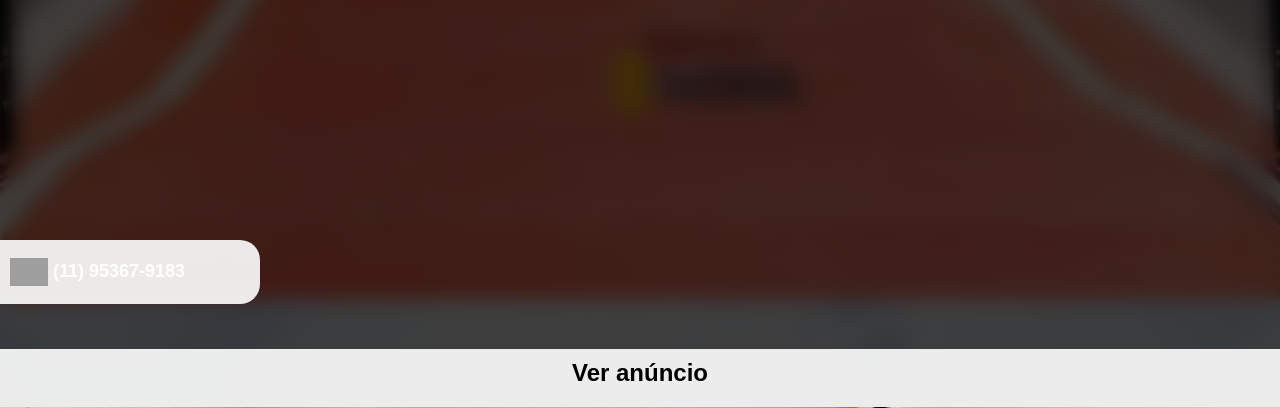
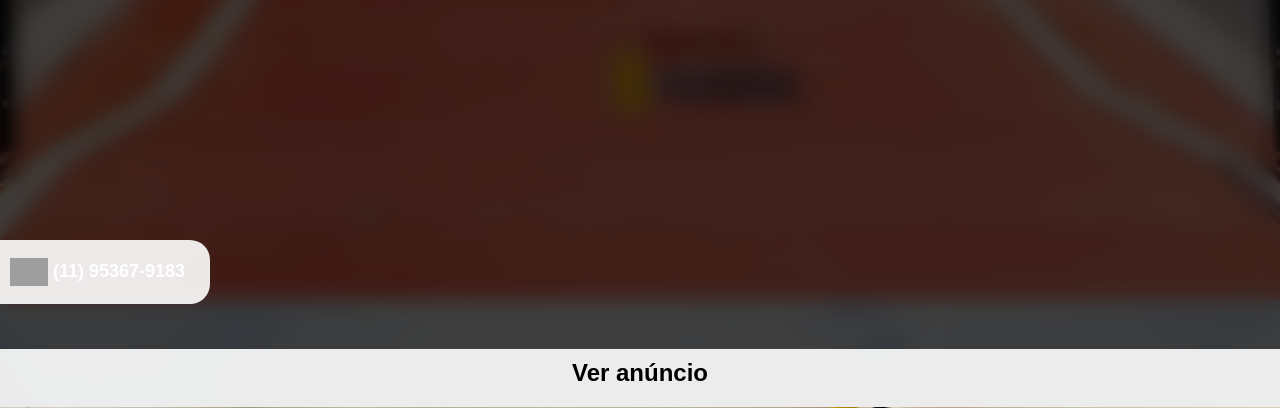
Before and after one commit to WillGolden80742/CRV, a PHP site: page / in a window 1280 px wide. Shown: the part 2301-2709 px from the top of the page. Run offline with PHP 8.4, Linux system fonts and the light colour scheme; grey boxes are pictures that could not be loaded.

Commit message:
Update index.php

```diff
--- a/index.php
+++ b/index.php
@@ -165,13 +165,14 @@
             .details {
                 position: fixed;
                 background: rgba(255, 255, 255, 0.9);
-                width: 250px;
+                width: 200px;
                 left: 0;
                 bottom: 50%;
                 margin-bottom: 20px;
                 border-top-right-radius: 20px;
                 border-bottom-right-radius: 20px;
                 padding-left: 10px;
+                color:black;
             }
 
 
```
